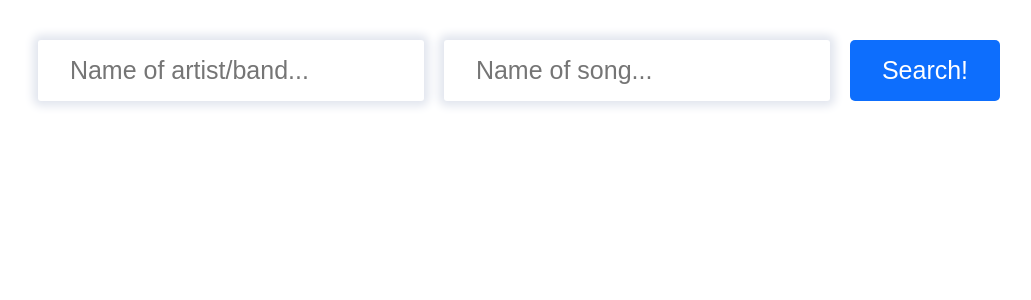
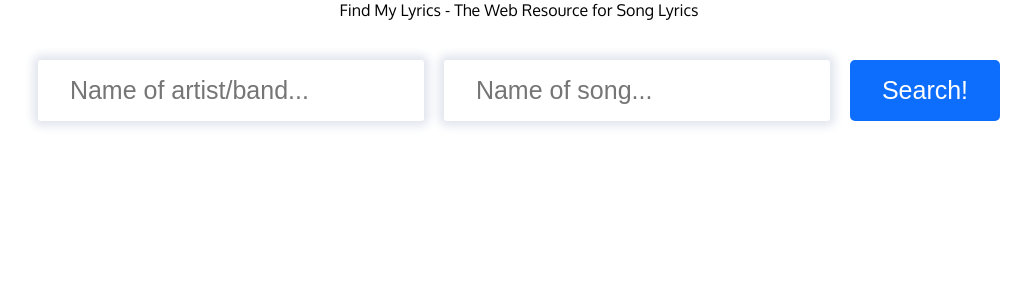
Before and after one commit to AviroopNandy/find-my-lyrics-website, a React (Create React App) app: page / in a window 1280 px wide. Shown: the top 300 px of the page, without its empty margins (121-1152 px from the left). Built offline with nearby package versions, Linux system fonts and the light colour scheme.

Commit message:
minor update

```diff
--- a/package.json
+++ b/package.json
@@ -1,5 +1,5 @@
 {
-  "name": "lyrics-app",
+  "name": "find-my-lyrics",
   "version": "0.1.0",
   "private": true,
   "dependencies": {
--- a/src/components/Search/Search.component.jsx
+++ b/src/components/Search/Search.component.jsx
@@ -39,6 +39,9 @@ const Search = () => {
 
     return (
         <div className={styles.search}>
+            <div className={styles.search__header}>
+                Find My Lyrics - The Web Resource for Song Lyrics
+            </div>
             <div className={styles.search__searchbar}>
                 <input
                     type="text"
```
